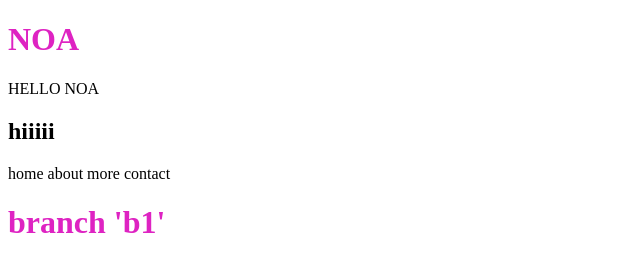
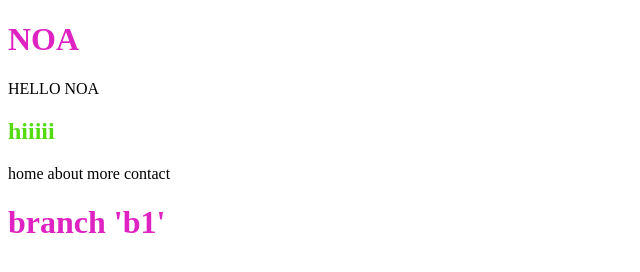
Before and after one commit to noaMetzger/lesson7-branch, a plain HTML site: page index.html in a window 1280 px wide. Shown: the full height of the page, 0-640 px from the left. Drawn offline with Linux system fonts and the light colour scheme.

Commit message:
addStyle

```diff
--- a/style.css
+++ b/style.css
@@ -4,3 +4,6 @@ h1{
 p{
     color: rgb(0, 0, 0);
 }
+h2{
+    color: rgb(85, 219, 18);
+}
```
